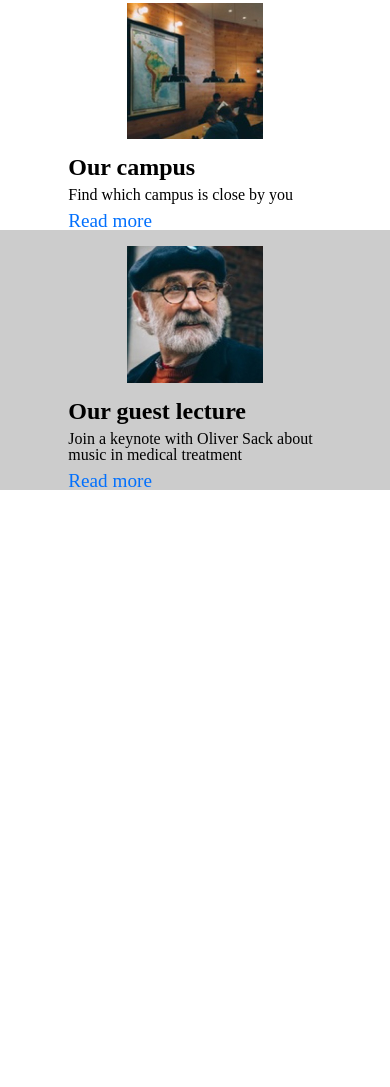
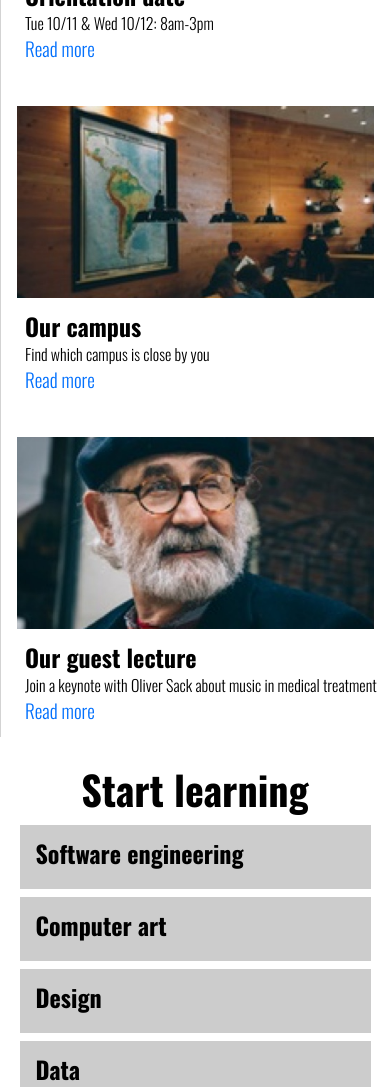
Before and after one commit to LCR-8/colmarAcademy, a plain HTML site: page index.html in a window 390 px wide. Shown: the part 913-2000 px from the top of the page. Before the commit the page ends 1435 px from the top, so only its background shows below. Drawn offline with nearby package versions, Linux system fonts and the light colour scheme.

Commit message:
Complété section start to learn

```diff
--- a/index.html
+++ b/index.html
@@ -3,8 +3,10 @@
   <head>
     <meta charset="utf-8">
     <title>Colmar Academy</title>
+    <link href="https://fonts.googleapis.com/css?family=Oswald:300,700|Varela+Round:100,400" rel="stylesheet">
     <link rel="stylesheet" href="./resources/css/reset.css">
     <link rel="stylesheet" href="./resources/css/style.css">
+    <link rel="icon" href="./resources/images/ic-logo.png">
   </head>
   <body>
     <header>
@@ -31,7 +33,7 @@
     </header>
 
     <main>
-        <div class="banner section gray">
+        <div class="banner  gray">
           <div class="primary">
           </div>
           <div class="secondary">
@@ -44,7 +46,7 @@
             </a>
           </div>
         </div>
-        <div class="information section">
+        <div class="information ">
           <div class="informationmain">
             <div class="primary">
             </div>
@@ -54,7 +56,8 @@
           </div>
           <div class="secondary">
             <div class="subtopic">
-              <img src="./resources/images/information-orientation.jpg" alt="oreientation jpg">
+              <div class="imgdiv orient">
+              </div>
               <div class="details">
                 <h4>Orientation date</h4>
                 <span>Tue 10/11 &amp; Wed 10/12: 8am-3pm</span>
@@ -62,7 +65,8 @@
               </div>
             </div>
             <div class="subtopic">
-              <img src="./resources/images/information-campus.jpg" alt="campus img">
+              <div class="imgdiv campus">
+              </div>
               <div class="details">
                 <h4>Our campus</h4>
                 <span>Find which campus is close by you</span>
@@ -70,7 +74,8 @@
               </div>
             </div>
             <div class="subtopic gray">
-              <img src="./resources/images/information-guest-lecture.jpg" alt="guest lecture img">
+              <div class="imgdiv guest">
+              </div>
               <div class="details">
                 <h4>Our guest lecture</h4>
                 <span>Join a keynote with Oliver Sack about music in medical treatment</span>
@@ -79,48 +84,60 @@
             </div>
           </div>
         </div>
-<!--        <div class="start section gray">
+        <div class="start gray">
           <h2>Start learning</h2>
           <div class="courses">
             <div class="course">
               <img src="./resources/images/course-software.jpg" alt="soft course img">
+              <div class="details">
                 <h4>Software engineering</h4>
                 <span>COURSES</span>
                 <span>Web Devbelopment, Mobile Development, iOT, APIs</span>
               </div>
+            </div>
             <div class="course">
               <img src="./resources/images/course-computer-art.jpg" alt="comp art course img">
+              <div class="details">
                 <h4>Computer art</h4>
                 <span>COURSES</span>
                 <span>Imaging &amp; Design, Web Design, Motion Graphics &amp; Visual Effects, Computer Animation</span>
               </div>
+            </div>
             <div class="course">
               <img src="./resources/images/course-design.jpg" alt="design course img">
+              <div class="details">
                 <h4>Design</h4>
                 <span>COURSES</span>
                 <span>User Experience Design, User Research, Viusal Design</span>
               </div>
+            </div>
             <div class="course">
               <img src="./resources/images/course-data.jpg" alt="data course img">
+              <div class="details">
                 <h4>Data</h4>
                 <span>COURSES</span>
                 <span>Data Science, Big Data, SQL, Data Visualization</span>
               </div>
+            </div>
             <div class="course">
               <img src="./resources/images/course-business.jpg" alt="business course img">
+              <div class="details">
                 <h4>Business</h4>
                 <span>COURSES</span>
                 <span>Product Development, Business Developement, Startup</span>
               </div>
+            </div>
             <div class="course">
               <img src="./resources/images/course-marketing.jpg" alt="marketing course img">
+              <div class="details">
                 <h4>Marketing</h4>
                 <span>COURSES</span>
                 <span>Analytics, Content Marketing, Mobile Marketing</span>
               </div>
             </div>
           </div>
-        <div class="thesis section white">
+        </div>
+<!--        <div class="thesis section">
           <div class="primary">
             <video src="./resources/videos/thesis.mp4" autoplay poster="posterimage.jpg">
 
--- a/resources/css/style.css
+++ b/resources/css/style.css
@@ -2,6 +2,7 @@
 html {
   font-size: 32px;
   background-color: #fff;
+  font-family: oswald, sans-serif;
 }
 
 h1{
@@ -126,11 +127,11 @@ main {
 .gray{
   background-color: #ccc;
 }
-
+/*
 .section {
   min-height: 400px;
 }
-
+*/
 .primary{
   width: 60%;
   max-height: 12rem;
@@ -142,6 +143,7 @@ main {
 /*--> Banner <--*/
 .banner{
   display: flex;
+  min-height: 13rem;
 }
 
 .banner .primary{
@@ -228,40 +230,63 @@ main {
   display: flex;
   flex-direction: column;
   justify-content: space-between;
+  border-left: 1px solid lightgray;
 }
 
 .subtopic {
   display: flex;
   align-items: center;
   padding-top: .5rem;
+  height: 7rem;
 }
 
 .subtopic:first-child{
   padding-top: 0rem;
+  border-bottom: 4px solid lightgray;
 }
 
-.subtopic img{
+.subtopic .imgdiv{
   width: 35%;
   height: auto;
+  min-height: 6rem;
   margin: 0rem .5rem .5rem .5rem;
+  background-position: center;
+  background-size: cover;
+  background-repeat: no-repeat;
+}
+
+.orient{
+  background-image: url(../images/information-orientation.jpg);
+}
+
+.campus{
+  background-image: url(../images/information-campus.jpg);
+  background-position: right bottom;
+}
+
+.guest{
+  background-image: url(../images/information-guest-lecture.jpg);
 }
 
 .subtopic .details{
   width: 65%;
+}
+
+.details{
   display: flex;
   flex-direction: column;
 }
 
-.subtopic .details h4,
-.subtopic .details span {
+.details h4,
+.details span {
   margin-bottom: .25rem;
 }
 
-.subtopic .details span{
+.details span{
   font-size: .5rem;
 }
 
-.subtopic .details a {
+.details a {
   color: #0270fd;
   font-size: .6rem
 }
@@ -277,10 +302,104 @@ main {
 
   .information .subtopic{
     flex-direction: column;
+    height: auto;
+    margin: .5rem;
+    background-color: white;
+    border: 0px solid;
+  }
+
+  .subtopic .imgdiv{
+    width: 100%;
+  }
+
+  .orient{
+    background-image: url(../images/information-orientation-mobile.jpg);
+  }
+
+  .campus{
+    background-image: url(../images/information-campus-mobile.jpg);
+    background-position: right bottom;
+  }
+
+  .guest{
+    background-image: url(../images/information-guest-lecture-mobile.jpg);
+  }
+
+  .subtopic .details {
+    width: 100%;
+    margin-left: .5rem;
   }
 }
 /*--> Start learning <--*/
+.start{
+  padding: 1rem 2.25rem 0rem 2.25rem;
+}
 
+.start h2{
+  text-align: center;
+}
+
+.courses{
+  display: flex;
+  flex-wrap: wrap;
+  margin-top: 1rem;
+}
+
+.course {
+  width: 28%;
+  min-height: 8rem;
+  margin: 0rem 0rem 1rem 1rem;
+  background-color: #fff;
+}
+
+.course img{
+  width: 100%;
+  height: auto;
+}
+
+.course .details{
+  padding: 0rem .5rem .75rem .5rem;
+}
+
+.course .details h4{
+  margin-top: .5rem;
+}
+
+@media only screen and (max-width: 780px){
+  .start{
+    background-color: #fff;
+    padding: 0rem;
+  }
+
+  .courses{
+    margin-top: .5rem;
+    justify-content: center;
+  }
+
+  .course img,
+  .course span{
+    display: none;
+  }
+
+  .course{
+    width: 90%;
+    background-color: #fff;
+    text-align: center;
+    min-height: 1rem;
+    margin: 0rem .25rem 0rem .25rem;
+  }
+
+  .course .details {
+    padding: 0rem;
+  }
+
+  .course .details h4{
+    background-color: #ccc;
+    padding: .5rem 0rem .75rem .5rem;
+    text-align: left;
+    margin-top: 0rem;
+  }
+}
 /*--> Thesis <--*/
 
 /*--> Footer <--*/
```
Also changed, not shown: resources/images/cc_logo.svg (added), resources/images/ic-logo.png (added). Lines whose indentation alone changed are shown as unchanged.
